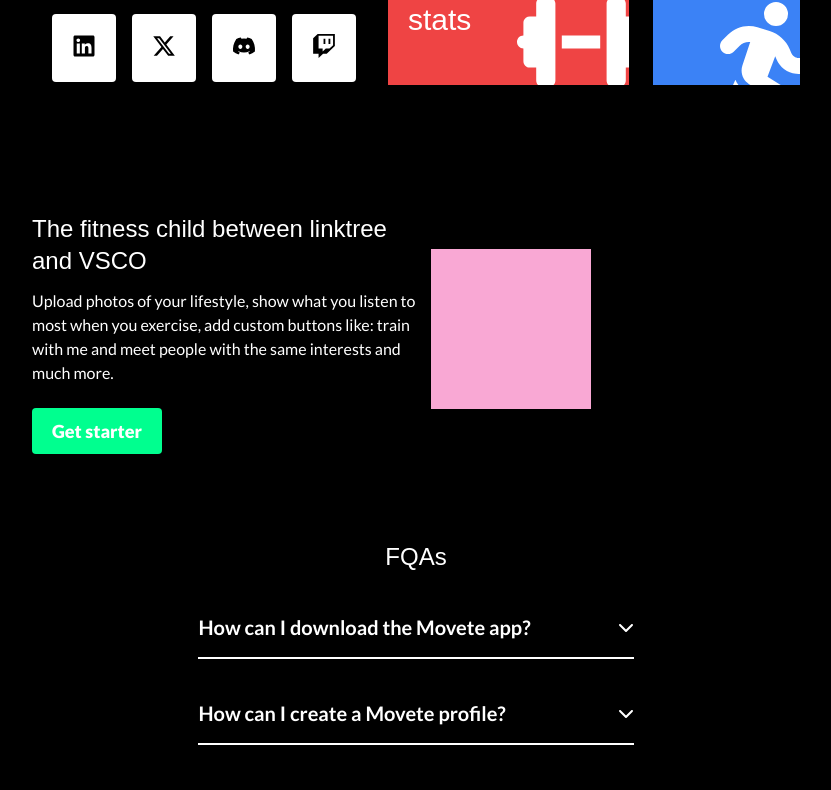
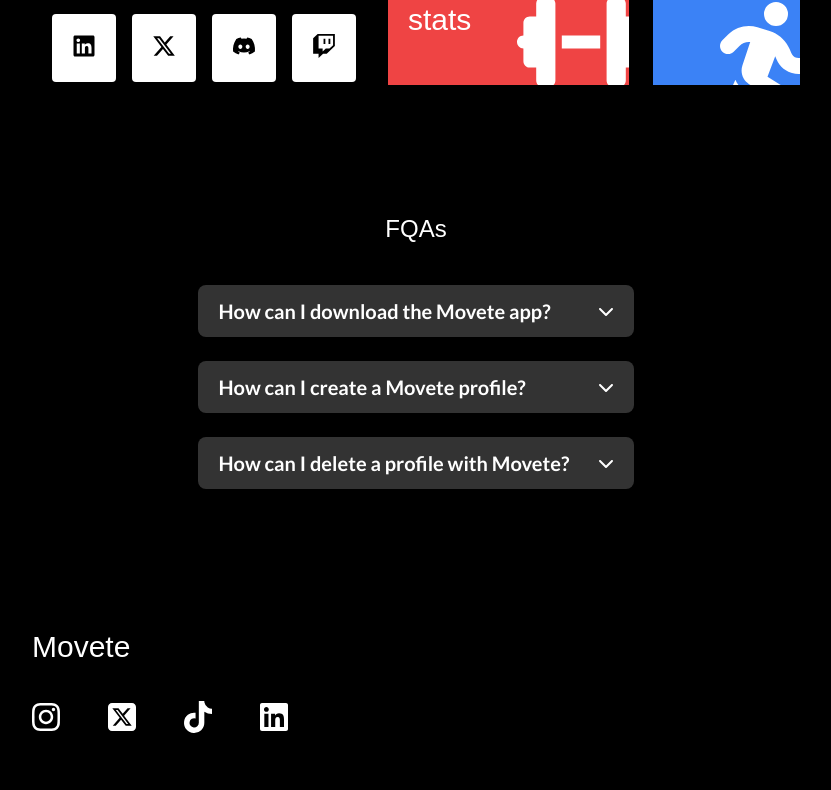
Before and after one commit to andevbonilla/movete, a Next.js app: page /en in a window 1280 px wide. Shown: the part 2000-2790 px from the top of the page, without its empty margins (224-1055 px from the left). Built offline with nearby package versions, Linux system fonts and the light colour scheme; a web font is replaced by a local one.

Commit message:
Improve page load performance and layout in mini-dashboard

```diff
--- a/messages/en.json
+++ b/messages/en.json
@@ -32,10 +32,6 @@
     "title": "Create and customize your bio fitness with Movete in a short time",
     "description": "Show everyone how much weight you lift, add your links like tiktok, instagram, website, etc. connect with people with the same interest as you and much more."
   },
-  "FourthSection": {
-    "title": "The fitness child between linktree and VSCO",
-    "description": "Upload photos of your lifestyle, show what you listen to most when you exercise, add custom buttons like: train with me and meet people with the same interests and much more."
-  },
   "Footer": {
     "title": "Movete",
     "header1": "Enterprise",
--- a/messages/es.json
+++ b/messages/es.json
@@ -32,10 +32,6 @@
     "title": "Crea y personaliza tu biografía fitness con Movete en poco tiempo",
     "description": "Muestra a todos cuánto peso levantas, agrega tus enlaces como TikTok, Instagram, sitio web, etc. Conéctate con personas que tienen los mismos intereses que tú y mucho más."
   },
-  "FourthSection": {
-    "title": "La fusión fitness entre Linktree y VSCO",
-    "description": "Sube fotos de tu estilo de vida, muestra lo que más escuchas cuando haces ejercicio, agrega botones personalizados como: entrena conmigo y conoce personas con los mismos intereses y mucho más."
-  },
   "Footer": {
     "title": "Movete",
     "header1": "Empresa",
--- a/src/app/[locale]/page.tsx
+++ b/src/app/[locale]/page.tsx
@@ -107,28 +107,6 @@ export default function Index() {
 
                 </section>
 
-                {/* fourth seccion */}
-                <section className="lg:flex-row lg:items-center lg:justify-center lg:flex sm:px-[20%] flex-col w-full px-[10%] mt-32">
-
-                    <div className='lg:w-1/2 lg:mb-0 w-full mb-32'>
-                        <h2 className={`text-2xl ${delaGothic.className}`}>
-                            {secctionFourthI18n("title")}
-                        </h2>
-                        <p className='mt-3 mb-8'>{secctionFourthI18n("description")}</p>
-                        <a
-                            href={`${process.env.DASHBOARD_LINK}/register/claim-your-link`}
-                            className={`lg:w-auto bg-[#00FF8F] py-3 px-5 text-center rounded font-extrabold text-lg mb-14`}
-                        >
-                            {secctionTwoI18n('button')}
-                        </a>
-                    </div>
-
-                    <div className='lg:w-1/2 overflow-hidden w-full sm:px-[2%] lg:px-0 xl:px-[2%]'>
-                        <div className='w-[10rem] h-[10rem] bg-pink-300'></div>
-                    </div>
-
-                </section>
-
                 <section>
                     <Fqas />
                 </section>
--- a/src/components/Footer.tsx
+++ b/src/components/Footer.tsx
@@ -21,7 +21,7 @@ export const Footer = ({
     copyright }: any) => {
 
     return (
-        <footer className='md:px-[20%] text-white px-[10%] mt-24'>
+        <footer className='md:px-[20%] text-white px-[10%] mt-32'>
 
             <div className='flex items-center justify-start'>
                 <Link href={"/"} className={`${delaGothic.className} text-3xl my-3`}>{title}</Link>
--- a/src/components/Fqas.tsx
+++ b/src/components/Fqas.tsx
@@ -10,9 +10,9 @@ const delaGothic = Dela_Gothic_One({
 
 export const Fqas = () => {
     return (
-        <div className='md:px-[20%] xl:px-[33%] px-[10%] text-white mt-24 mb-12'>
+        <div className='md:px-[20%] xl:px-[33%] px-[10%] text-white mt-32'>
 
-            <h2 className={`text-2xl mb-6 text-center ${delaGothic.className}`}>
+            <h2 className={`text-2xl mb-10 text-center ${delaGothic.className}`}>
                 FQAs
             </h2>
 
--- a/src/components/Navbar.tsx
+++ b/src/components/Navbar.tsx
@@ -1,10 +1,9 @@
-"use client"
-import React, { useState } from 'react';
+"use client";
+import React, { useEffect, useRef, useState } from 'react';
 import Link from 'next/link';
 import { Dela_Gothic_One } from '@next/font/google';
 import { FontAwesomeIcon } from '@fortawesome/react-fontawesome';
 import { faBars, faTimes } from '@fortawesome/free-solid-svg-icons';
-import { useTranslations } from 'next-intl';
 
 const delaGothic = Dela_Gothic_One({
     weight: ["400"], // bold de la fuente
@@ -14,33 +13,37 @@ const delaGothic = Dela_Gothic_One({
 
 export const Navbar = ({ aboutText, searchText, dashboardText }: any) => {
 
+    const navbarContainer: any = useRef(null);
+
     const [showSideMenu, setshowSideMenu] = useState(false);
+
+    useEffect(() => {
+        if (navbarContainer.current) {
+            navbarContainer.current.style.zIndex = '1000';
+        }
+    }, []);
 
     const openSideMenu = () => {
         setshowSideMenu(true);
-    }
+    };
 
     const closeSideMenu = () => {
         setshowSideMenu(false);
-    }
+    };
 
     return (
-        <nav className='z-[999]'>
-            <div className='md:px-[20%] bg-black flex items-center justify-between px-[10%] pt-8 pb-6 text-white fixed top-0 left-0 w-full'>
-                <Link href={"/"} className={`${delaGothic.className} text-2xl`}>Movete</Link>
+        <nav ref={navbarContainer} className="fixed top-0 left-0 w-full z-[1000]">
+            <div className='md:px-[20%] bg-black flex items-center justify-between px-[10%] pt-8 pb-6 text-white'>
+                <Link href="/" className={`${delaGothic.className} text-2xl`}>Movete</Link>
                 <FontAwesomeIcon onClick={openSideMenu} icon={faBars} size='2x' className='text-white openSideMenu cursor-pointer' />
             </div>
             {
-                showSideMenu && <div className='fixed h-screen w-full top-0 left-0 z-[999] flex'>
-
+                showSideMenu && <div className='fixed h-screen w-full top-0 left-0 z-[1001] flex'>
                     <div onClick={closeSideMenu} className='xl:w-3/4 md:w-2/3 bg-black bg-opacity-60 w-1/3 h-screen cursor-pointer'></div>
-
                     <div className='xl:w-1/4 md:w-1/3 bg-black bg-opacity-60 w-2/3 h-screen'>
                         <div className={`${showSideMenu && "move-animation"} bg-white text-black py-5 px-10 h-full w-full flex flex-col items-start`}>
-
                             <FontAwesomeIcon onClick={closeSideMenu} icon={faTimes} size='3x' className='openSideMenu my-5 cursor-pointer' />
-
-                            <Link href={"/"} className={`${delaGothic.className} text-xl my-5`}>
+                            <Link href="/" className={`${delaGothic.className} text-xl my-5`}>
                                 {aboutText}
                             </Link>
                             <a href={`${process.env.NEXT_PUBLIC_DASHBOARD_LINK}/`} className={`${delaGothic.className} text-xl my-5`}>
@@ -49,13 +52,10 @@ export const Navbar = ({ aboutText, searchText, dashboardText }: any) => {
                             <a href={`${process.env.NEXT_PUBLIC_DASHBOARD_LINK}/dashboard`} className={`${delaGothic.className} text-xl my-5`}>
                                 {dashboardText}
                             </a>
-
                         </div>
                     </div>
-
                 </div>
             }
-
         </nav>
-    )
+    );
 };
--- a/src/components/Question.tsx
+++ b/src/components/Question.tsx
@@ -10,7 +10,7 @@ export const Question = ({ title, answer }: any) => {
 
     return (
         <div className='mb-6'>
-            <div onClick={() => setShowQuestion(!showQuestion)} className='flex justify-between w-full items-center cursor-pointer border-b-2 border-white py-4'>
+            <div onClick={() => setShowQuestion(!showQuestion)} className='py-3 px-5 rounded-lg flex justify-between w-full items-center cursor-pointer bg-white bg-opacity-20'>
                 <h3 className='font-bold text-xl'>{title}</h3>
                 {
                     !showQuestion && <FontAwesomeIcon icon={faChevronDown} />
@@ -20,7 +20,7 @@ export const Question = ({ title, answer }: any) => {
                 }
             </div>
             {
-                showQuestion && <p className='mt-4'>
+                showQuestion && <p className='mt-4 px-5'>
                     {answer}
                 </p>
             }
```
